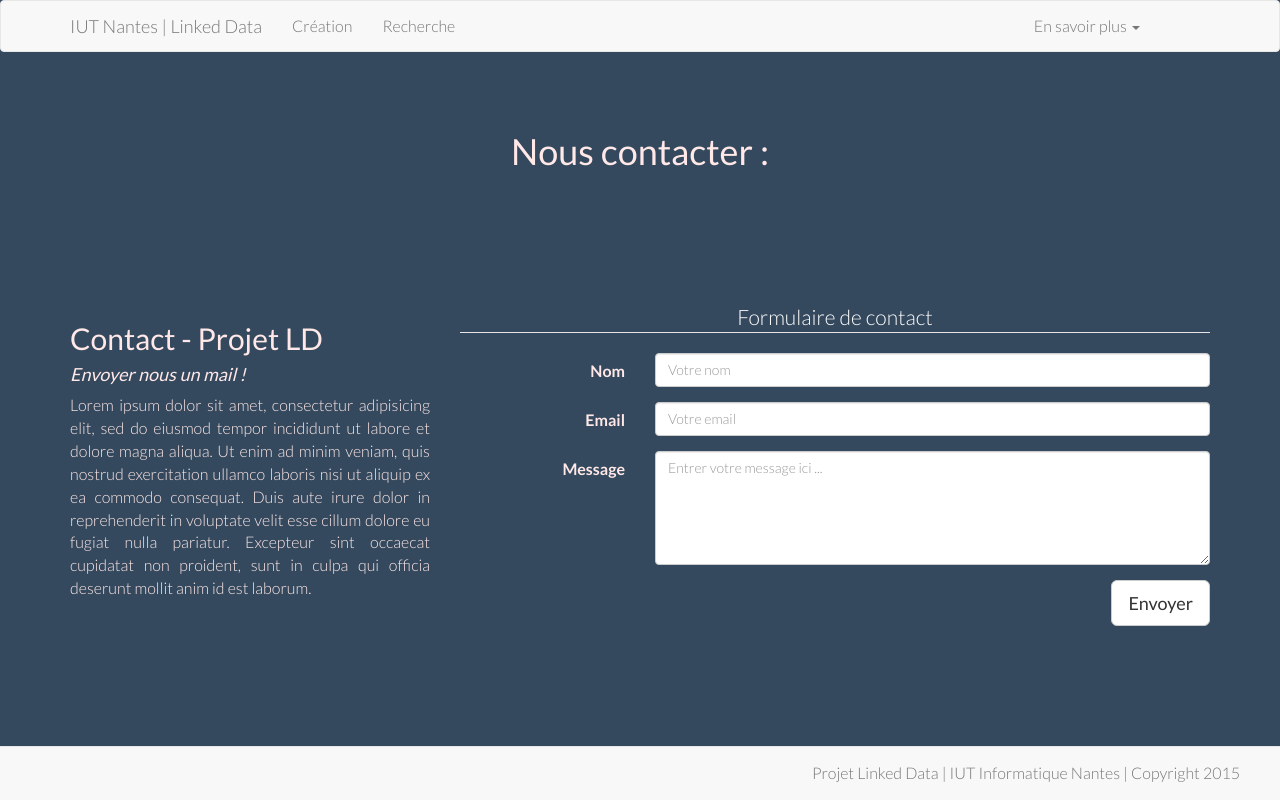
After one commit to Bailed/IUT_LD, a PHP site: page /contact.php in a window 1280 px wide. The commit adds this page. Run offline with PHP 8.4, Linux system fonts and the light colour scheme.

Commit message:
Master update

```diff
--- /dev/null
+++ b/contact.php
@@ -0,0 +1,65 @@
+<?php
+include 'model/model.php';
+include 'includes/head.php';
+include 'includes/nav.php';
+?>
+	<div class="container first-header bloc">
+		<div class="row">
+			<div class="class-md-12"><h1 class="text-center">Nous contacter :</h1></div>
+		</div>
+	</div>
+	<div class="container bloc">
+		<div class="row bloc">
+			<div class="col-md-4 text-justify">
+				<div>
+					<h2>Contact - Projet LD</h2>
+					<h4><i>Envoyer nous un mail !</i></h4>
+					<p>Lorem ipsum dolor sit amet, consectetur adipisicing elit, sed do eiusmod
+					tempor incididunt ut labore et dolore magna aliqua. Ut enim ad minim veniam,
+					quis nostrud exercitation ullamco laboris nisi ut aliquip ex ea commodo
+					consequat. Duis aute irure dolor in reprehenderit in voluptate velit esse
+					cillum dolore eu fugiat nulla pariatur. Excepteur sint occaecat cupidatat non
+					proident, sunt in culpa qui officia deserunt mollit anim id est laborum.</p>
+				</div>
+			</div>
+			<div class="col-md-8">
+         		<form class="form-horizontal" action="" method="post">
+        			<fieldset>
+	            		<legend class="text-center">Formulaire de contact</legend>
+	    	            <!-- Name input-->
+			            <div class="form-group">
+			              <label class="col-md-3 control-label" for="name">Nom</label>
+			              <div class="col-md-9">
+			                <input id="name" name="name" type="text" placeholder="Votre nom" class="form-control">
+			              </div>
+			            </div>
+			            <!-- Email input-->
+			            <div class="form-group">
+			              <label class="col-md-3 control-label" for="email">Email</label>
+			              <div class="col-md-9">
+			                <input id="email" name="email" type="text" placeholder="Votre email" class="form-control">
+			              </div>
+			            </div>
+			            <!-- Message body -->
+			            <div class="form-group">
+			              <label class="col-md-3 control-label" for="message">Message</label>
+			              <div class="col-md-9">
+			                <textarea class="form-control" id="message" name="message" placeholder="Entrer votre message ici ..." rows="5"></textarea>
+			              </div>
+			            </div>
+			    		<!-- Form actions -->
+			            <div class="form-group">
+			              <div class="col-md-12 text-right">
+			                <button type="submit" class="btn btn-default btn-lg">Envoyer</button>
+			              </div>
+			            </div>
+          			</fieldset>
+          		</form>
+			</div>
+		</div>
+	</div>
+<?php
+include 'includes/footer.php';
+include 'includes/script.php';
+include 'includes/foot.php';
+?>
--- a/css/style.css
+++ b/css/style.css
@@ -1,4 +1,29 @@
 body {
-
+	padding-top: 100px;
 	padding-bottom: 70px;
 }
+
+.first-header {
+	padding-top: 70px;
+}
+
+.team-member{
+	text-align: center;
+}
+
+.member {
+	text-align: center;
+}
+
+.bloc {
+	padding-top: 40px;
+	padding-bottom: 40px;
+}
+
+.navbar-right {
+	margin-right: 40px;
+}
+
+legend {
+	color: #fff;
+}
--- /dev/null
+++ b/includes/foot.php
@@ -0,0 +1,2 @@
+	</body>
+</html>
--- /dev/null
+++ b/includes/footer.php
@@ -0,0 +1,3 @@
+<nav class="navbar navbar-default navbar-fixed-bottom">
+  <p class="navbar-text navbar-right">Projet Linked Data | IUT Informatique Nantes | Copyright 2015</p>
+</nav>
--- /dev/null
+++ b/includes/head.php
@@ -0,0 +1,12 @@
+<!DOCTYPE html>
+<html lang="en">
+<head>
+	<meta charset="UTF-8">
+	<title>IUT Nantes | Linked Data | <?php isTitle() ?></title>
+	<link rel="stylesheet" href="js/libs/bootstrap/dist/css/bootstrap.min.css">
+	<link rel="stylesheet" href="css/style.css">
+	<link rel="stylesheet" type="text/css" href="css/default.css" />
+	<link rel="stylesheet" type="text/css" href="css/component.css" />
+	<script src="js/modernizr.custom.js"></script>
+</head>
+	<body>
--- /dev/null
+++ b/includes/nav.php
@@ -0,0 +1,39 @@
+<nav class="navbar navbar-default">
+  			<div class="container">
+
+    			<div class="navbar-header">
+    			  <button type="button" class="navbar-toggle collapsed" data-toggle="collapse" data-target="#bs-example-navbar-collapse-1">
+				        <span class="sr-only">Toggle navigation</span>
+				        <span class="icon-bar"></span>
+				        <span class="icon-bar"></span>
+				        <span class="icon-bar"></span>
+			      </button>
+      			<a class="navbar-brand" href="index.php">IUT Nantes | Linked Data</a>
+   				</div>
+
+    <!-- Collapse Nav Bar -->
+
+    <div class="collapse navbar-collapse" id="bs-example-navbar-collapse-1">
+      <ul class="nav navbar-nav">
+        <li<?php if((isActive() == 'index.php') or (isActive() == '')) {echo ' class="active"';}?>><a href="index.php">Création</a></li>
+        <li<?php if(isActive() == 'recherche.php') {echo ' class="active"';}?>><a href="recherche.php">Recherche</a></li>
+      </ul>
+
+
+      <!-- Nav Bar Menu Droite -->
+
+
+      <ul class="nav navbar-nav navbar-right">
+        <li class="dropdown">
+          <a href="#" class="dropdown-toggle" data-toggle="dropdown" role="button" aria-expanded="false">En savoir plus <span class="caret"></span></a>
+          <ul class="dropdown-menu" role="menu">
+            <li<?php if(isActive() == 'equipe.php') {echo ' class="active"';}?>><a href="equipe.php">Equipe</a></li>
+            <li<?php if(isActive() == 'projet.php') {echo ' class="active"';}?>><a href="projet.php">Projet</a></li>
+            <li class="divider"></li>
+            <li<?php if(isActive() == 'contact.php') {echo ' class="active"';}?>><a href="contact.php">Contact</a></li>
+          </ul>
+        </li>
+      </ul>
+    </div>
+  </div>
+  </nav>
--- /dev/null
+++ b/includes/script.php
@@ -0,0 +1,11 @@
+<script src="js/libs/jquery/dist/jquery.min.js"></script>
+<script src="js/libs/bootstrap/dist/js/bootstrap.min.js"></script>
+<script type="text/javascript">
+        $(document).ready(function () {
+            $('.dropdown-toggle').dropdown();
+        });
+</script>
+<script src="js/nlform.js"></script>
+<script>
+	var nlform = new NLForm( document.getElementById( 'nl-form' ) );
+</script>
--- /dev/null
+++ b/model/model.php
@@ -0,0 +1,12 @@
+<?php
+function isActive() {
+	$tmp = "http://".$_SERVER['HTTP_HOST'].$_SERVER['REQUEST_URI'];
+	$path = strrev(explode( '/',strrev($tmp))[0]);
+	return $path;
+}
+
+function isTitle() {
+	$tmp = "http://".$_SERVER['HTTP_HOST'].$_SERVER['REQUEST_URI'];
+	$path = ucfirst(explode('.',strrev(explode( '/',strrev($tmp))[0]))[0]);
+	echo $path;
+}
```
Also changed, not shown: equipe.php (added, +43 -0 lines), index.html (deleted, +0 -88 lines), index.php (added, +27 -0 lines), projet.php (added, +62 -0 lines), recherche.php (added, +10 -0 lines).
